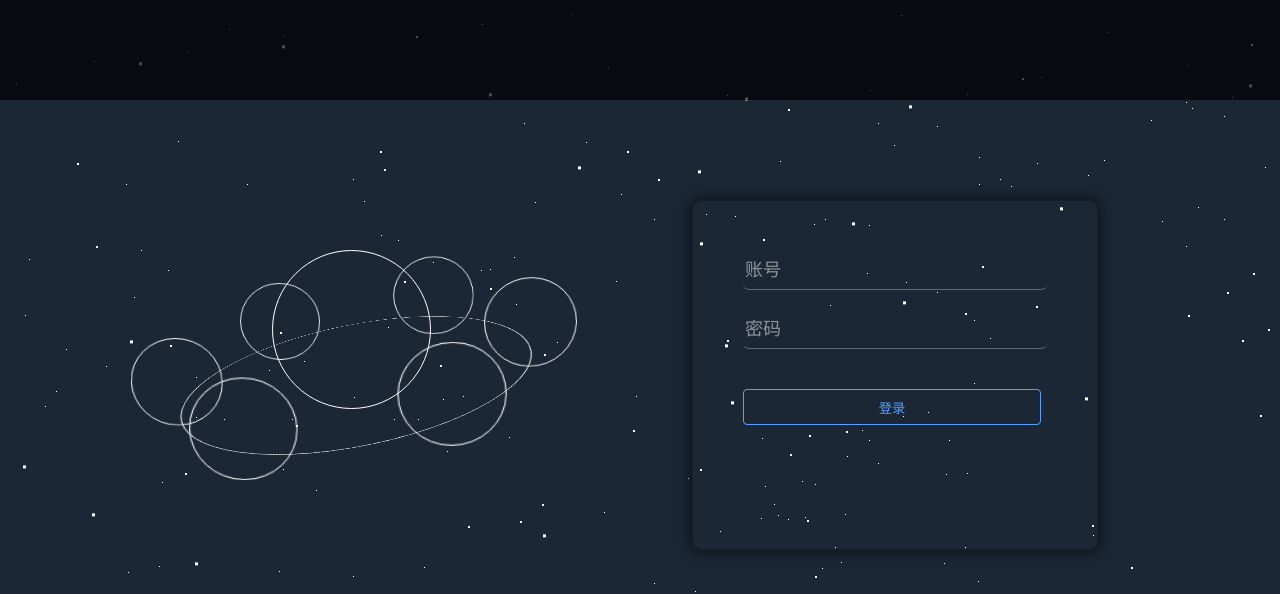
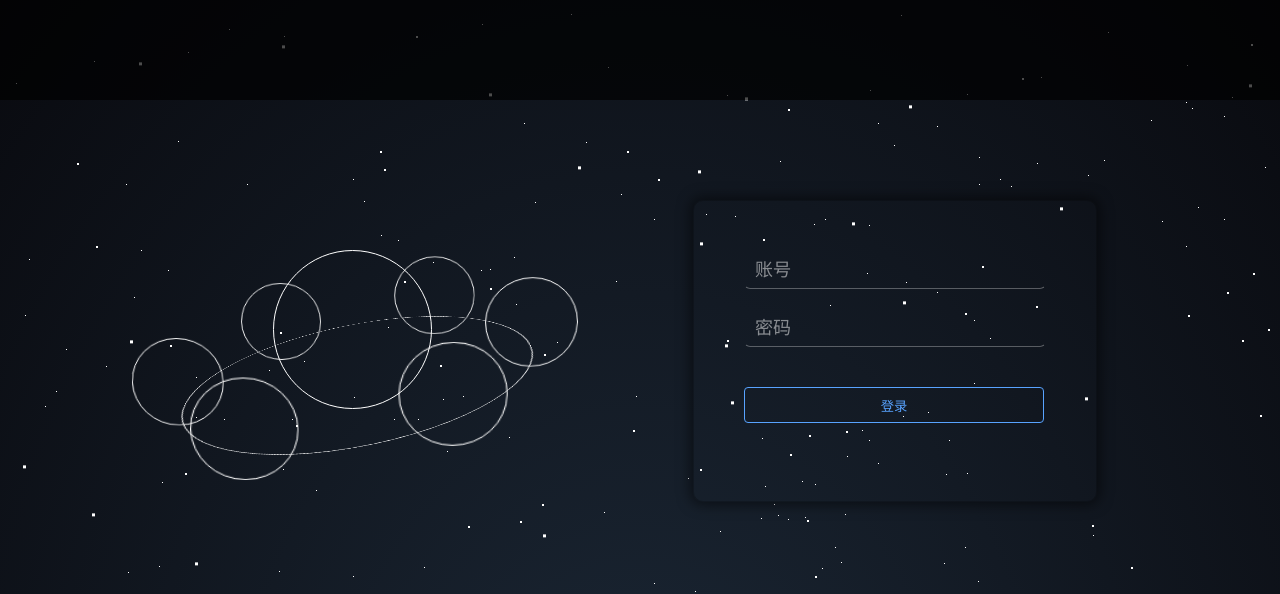
Before and after one commit to 1TanTao/MyWork, a plain HTML site: page MyWork/login.html in a window 1280 px wide. Shown: the top 594 px of the page. Drawn offline with Linux system fonts and the light colour scheme.

Commit message:
Update back.css

```diff
--- a/MyWork/css/back.css
+++ b/MyWork/css/back.css
@@ -5,33 +5,30 @@
 body {
   margin: 0;
   padding: 0;
-
-  height: 100%;
-  background: #1b2735;
+  height: 100vh;
+  /* background: #090a0f; */
   /* background: radial-gradient(ellipse at bottom, #1b2735 0%, #090a0f 100%); */
+  background: radial-gradient(ellipse at bottom, #1b2735 0%, #090a0f 100%);
   overflow: hidden;
   position: relative;
 
 }
 
-.wrap{
+.wrap {
   width: 100%;
   height: 100vh;
-  position: relative;
-  top: 0;
-  left: 0;
-  right: 0;
-  bottom: 0;
+  position: fixed;
 
 }
 
 /* 背景 */
 
 #back {
-  width: 100%;
-  height: 100%;
   position: absolute;
   top: 0;
+  bottom: 0;
+  left: 0;
+  right: 0;
   z-index: -1;
 
 }
@@ -121,6 +118,7 @@ body {
 }
 
 .login-box {
+  height: 250px;
   padding: 50px 50px 0;
   border-radius: 10px;
   border: 1px solid rgba(0, 0, 0, .2);
@@ -132,14 +130,17 @@ body {
 }
 
 input {
+  padding: 5px 10px;
+  width: 280px;
+  height: 26px;
+  border-radius: 6px;
   font-size: 18px;
   background-color: rgba(0, 0, 0, 0);
   color: #fff;
-  border: none;
+  border: 1px solid transparent;
   box-shadow: none;
   border-bottom: 1px solid rgba(255, 255, 255, 0.3);
-  border-radius: 4px;
-  width: 300px;
+  outline-style: none;
 
 }
 
@@ -149,9 +150,10 @@ input::placeholder {
 }
 
 input:focus {
-  border: none;
+  border: 1px solid transparent;
   box-shadow: none;
   border-bottom: 1px solid #58a3ff;
+
 }
 
 input:-webkit-autofill {
@@ -160,21 +162,16 @@ input:-webkit-autofill {
   -webkit-text-fill-color: #fff;
 }
 
-input {
-  height: 36px;
-  border-radius: 6px;
-  font-size: 18px;
-
-}
 
 button {
-  width: 298px;
+  width: 300px;
   height: 36px;
   border-radius: 4px;
   margin-top: 20px;
   background: transparent;
   border: 1px solid #58a3ff;
   color: #58a3ff;
+
 }
 
 button:hover,
```
